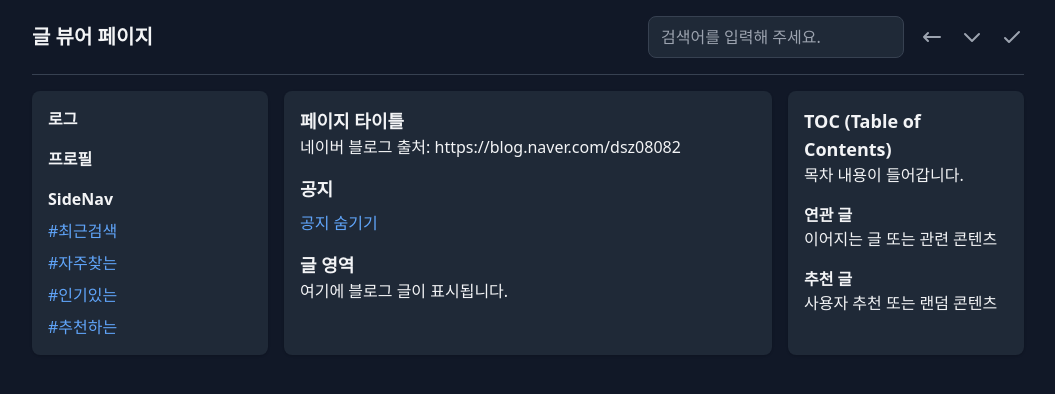
After one commit to neltia/bloguide, a FastAPI app: template app/templates/posts/view.html in a window 1280 px wide. The commit adds this page. Shown: the top 394 px of the page, without its empty margins (112-1167 px from the left). Run offline with FastAPI, Linux system fonts and the light colour scheme; the template is opened without the code that fills it, so the values that code supplies are empty; some libraries are stand-ins or nearby versions.

Commit message:
test: tailwind 기본 레이아웃 수정 테스트

```diff
--- /dev/null
+++ b/app/templates/posts/view.html
@@ -0,0 +1,92 @@
+<!DOCTYPE html>
+<html lang="en">
+<head>
+    <meta charset="UTF-8">
+    <meta name="viewport" content="width=device-width, initial-scale=1.0">
+    <title>Blog View Page</title>
+    <script src="https://cdn.tailwindcss.com"></script>
+</head>
+<body class="bg-gray-900 text-gray-100 font-sans">
+    <div class="max-w-screen-lg mx-auto p-4">
+        <!-- Header -->
+        <header class="flex justify-between items-center border-b border-gray-700 pb-4 mb-4">
+            <h1 class="text-xl font-bold">글 뷰어 페이지</h1>
+            <nav class="flex space-x-4">
+                <input
+                    type="text"
+                    placeholder="검색어를 입력해 주세요."
+                    class="border border-gray-700 rounded-lg px-3 py-2 w-64 bg-gray-800 text-gray-100 focus:outline-none focus:ring-2 focus:ring-blue-500">
+                <button class="text-gray-400 hover:text-gray-100">
+                    <svg xmlns="http://www.w3.org/2000/svg" class="h-6 w-6" fill="none" viewBox="0 0 24 24" stroke="currentColor">
+                        <path stroke-linecap="round" stroke-linejoin="round" stroke-width="2" d="M8 16l-4-4m0 0l4-4m-4 4h16" />
+                    </svg>
+                </button>
+                <button class="text-gray-400 hover:text-gray-100">
+                    <svg xmlns="http://www.w3.org/2000/svg" class="h-6 w-6" fill="none" viewBox="0 0 24 24" stroke="currentColor">
+                        <path stroke-linecap="round" stroke-linejoin="round" stroke-width="2" d="M19 9l-7 7-7-7" />
+                    </svg>
+                </button>
+                <button class="text-gray-400 hover:text-gray-100">
+                    <svg xmlns="http://www.w3.org/2000/svg" class="h-6 w-6" fill="none" viewBox="0 0 24 24" stroke="currentColor">
+                        <path stroke-linecap="round" stroke-linejoin="round" stroke-width="2" d="M5 13l4 4L19 7" />
+                    </svg>
+                </button>
+            </nav>
+        </header>
+
+        <!-- Main Content Layout -->
+        <div class="grid grid-cols-4 gap-4">
+            <!-- Sidebar -->
+            <aside class="col-span-1 bg-gray-800 text-gray-100 p-4 rounded-lg shadow space-y-4">
+                <div>
+                    <h2 class="font-bold">로그</h2>
+                </div>
+                <div>
+                    <h2 class="font-bold">프로필</h2>
+                </div>
+                <div>
+                    <h2 class="font-bold">SideNav</h2>
+                    <ul class="mt-2 space-y-2">
+                        <li class="text-blue-400 hover:text-blue-300">#최근검색</li>
+                        <li class="text-blue-400 hover:text-blue-300">#자주찾는</li>
+                        <li class="text-blue-400 hover:text-blue-300">#인기있는</li>
+                        <li class="text-blue-400 hover:text-blue-300">#추천하는</li>
+                    </ul>
+                </div>
+            </aside>
+
+            <!-- Main Content -->
+            <main class="col-span-2 bg-gray-800 text-gray-100 p-4 rounded-lg shadow space-y-4">
+                <div>
+                    <h2 class="text-lg font-bold">페이지 타이틀</h2>
+                    <p>네이버 블로그 출처: https://blog.naver.com/dsz08082</p>
+                </div>
+                <div>
+                    <h2 class="text-lg font-bold">공지</h2>
+                    <button class="mt-2 text-blue-400 hover:text-blue-300">공지 숨기기</button>
+                </div>
+                <div>
+                    <h2 class="text-lg font-bold">글 영역</h2>
+                    <p>여기에 블로그 글이 표시됩니다.</p>
+                </div>
+            </main>
+
+            <!-- Sub Content -->
+            <aside class="col-span-1 bg-gray-800 text-gray-100 p-4 rounded-lg shadow space-y-4">
+                <div>
+                    <h2 class="text-lg font-bold">TOC (Table of Contents)</h2>
+                    <p>목차 내용이 들어갑니다.</p>
+                </div>
+                <div>
+                    <h2 class="font-bold">연관 글</h2>
+                    <p>이어지는 글 또는 관련 콘텐츠</p>
+                </div>
+                <div>
+                    <h2 class="font-bold">추천 글</h2>
+                    <p>사용자 추천 또는 랜덤 콘텐츠</p>
+                </div>
+            </aside>
+        </div>
+    </div>
+</body>
+</html>
```
Also changed, not shown: app/controller/front_routers.py (added, +7 -0 lines), app/frontend/md/controllers.py (added, +12 -0 lines), app/infrastructure/swagger/custom_openapi.py (added, +22 -0 lines), app/templates/base.html (added, +28 -0 lines), app/templates/index.html (+6 -23 lines), app/templates/index_back.html (deleted, +0 -83 lines), app/templates/test.html (added, +38 -0 lines).
